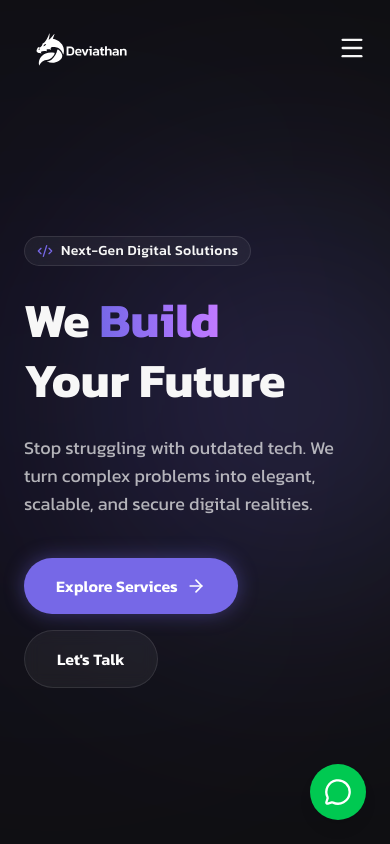
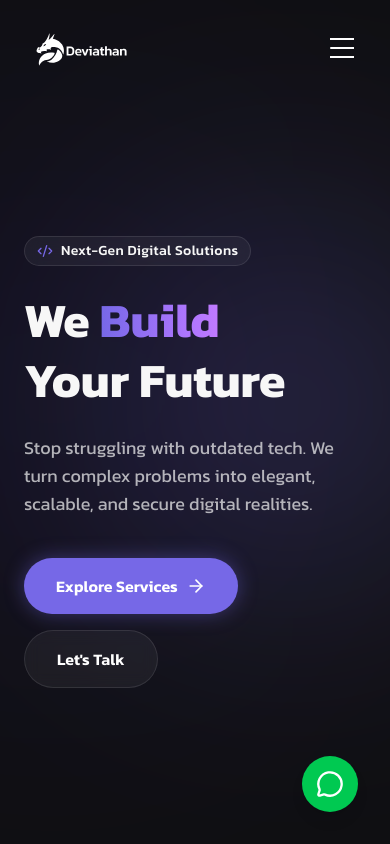
Before and after one commit to srueda99/deviathan-web, a Next.js app: page / in a window 390 px wide. Shown: the top 844 px of the page. Built offline with nearby package versions, Linux system fonts and the light colour scheme.

Commit message:
[FIX] Fixed the bug with WA and NavBar

```diff
--- a/src/app/layout.tsx
+++ b/src/app/layout.tsx
@@ -24,9 +24,9 @@ export default function RootLayout({
   children: React.ReactNode;
 }>) {
   return (
-    <html lang="en" className="dark scroll-smooth">
+    <html lang="en" className="dark scroll-smooth overflow-x-hidden">
       <body
-        className={`${kanit.variable} ${openSans.variable} antialiased selection:bg-primary selection:text-foreground`}
+        className={`${kanit.variable} ${openSans.variable} antialiased selection:bg-primary selection:text-foreground overflow-x-hidden`}
       >
         {children}
       </body>
--- a/src/components/Navbar.tsx
+++ b/src/components/Navbar.tsx
@@ -4,7 +4,6 @@ import { useState, useEffect } from "react";
 import Image from "next/image";
 import Link from "next/link";
 import { motion } from "framer-motion";
-import { Menu, X } from "lucide-react";
 
 export function Navbar() {
   const [isScrolled, setIsScrolled] = useState(false);
@@ -27,11 +26,11 @@ export function Navbar() {
 
   return (
     <motion.header
-      className={`fixed top-0 z-40 w-full transition-colors duration-300 ${
+      className={`fixed top-0 left-0 z-40 w-full transition-colors duration-300 ${
         isScrolled ? "bg-background/80 backdrop-blur-md shadow-lg" : "bg-transparent"
       }`}
-      initial={{ y: -100 }}
-      animate={{ y: 0 }}
+      initial={{ opacity: 0 }}
+      animate={{ opacity: 1 }}
       transition={{ duration: 0.5 }}
     >
       <div className="container mx-auto px-6 py-4 flex items-center justify-between">
@@ -66,10 +65,15 @@ export function Navbar() {
 
         {/* Mobile Nav Toggle */}
         <button
-          className="md:hidden text-foreground ml-4 shrink-0"
+          className="md:hidden text-foreground ml-4 mr-2 shrink-0 relative w-8 h-8 flex items-center justify-center focus:outline-none z-50"
           onClick={() => setIsMobileMenuOpen(!isMobileMenuOpen)}
+          aria-label="Toggle Menu"
         >
-          {isMobileMenuOpen ? <X size={28} /> : <Menu size={28} />}
+          <div className="flex flex-col justify-between w-6 h-5 transform transition-all duration-300 origin-center overflow-hidden">
+            <div className={`bg-white h-[2px] w-7 transform transition-all duration-300 origin-left ${isMobileMenuOpen ? 'rotate-[42deg] w-8' : ''}`}></div>
+            <div className={`bg-white h-[2px] w-7 rounded transform transition-all duration-300 ${isMobileMenuOpen ? '-translate-x-10 opacity-0' : ''}`}></div>
+            <div className={`bg-white h-[2px] w-7 transform transition-all duration-300 origin-left ${isMobileMenuOpen ? '-rotate-[42deg] w-8' : ''}`}></div>
+          </div>
         </button>
       </div>
 
--- a/src/components/WhatsAppIcon.tsx
+++ b/src/components/WhatsAppIcon.tsx
@@ -9,10 +9,10 @@ export function WhatsAppIcon() {
       href="https://wa.me/1234567890" // Replace with real number
       target="_blank"
       rel="noopener noreferrer"
-      className="fixed bottom-6 right-6 z-50 flex h-14 w-14 items-center justify-center rounded-full bg-green-500 text-white shadow-lg transition-transform hover:scale-110 hover:bg-green-600"
+      className="fixed bottom-8 right-8 md:bottom-10 md:right-10 z-50 flex h-14 w-14 items-center justify-center rounded-full bg-green-500 text-white shadow-lg transition-transform hover:scale-110 hover:bg-green-600"
       initial={{ scale: 0 }}
       animate={{ scale: 1 }}
-      transition={{ delay: 1, type: "spring", stiffness: 200, damping: 20 }}
+      transition={{ type: "spring", stiffness: 200, damping: 20 }}
       whileHover={{ scale: 1.1 }}
       whileTap={{ scale: 0.9 }}
       aria-label="Contact us on WhatsApp"
```
Also changed, not shown: 1 other file (tests, documents, lock files or other folders).
